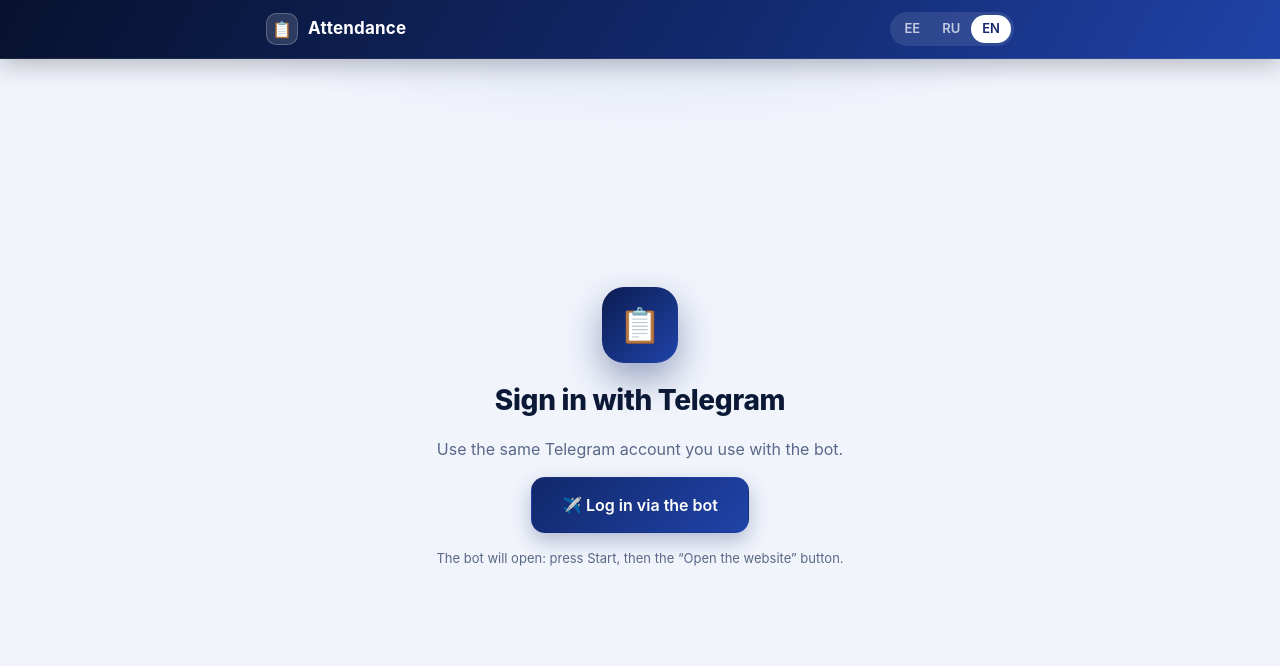
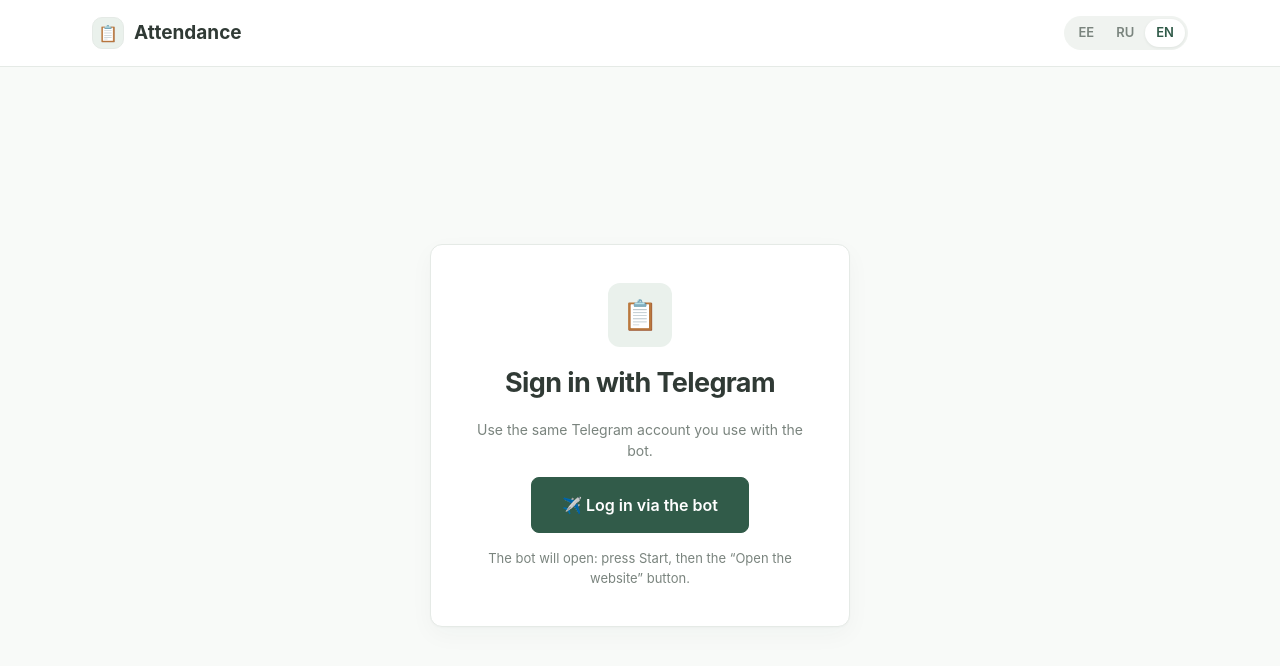
Before and after one commit to siuzannanevar/Attendance-app, a Next.js app: page / in a window 1280 px wide. Shown: the top 666 px of the page. Built offline with nearby package versions, Linux system fonts and the light colour scheme; no server answers.

Commit message:
changed css

```diff
--- a/src/app/globals.css
+++ b/src/app/globals.css
@@ -308,3 +308,173 @@
   .td-day { font-size: 19px; }
   .form-row { grid-template-columns: 1fr; }
 }
+
+
+/* =========================================================
+   LOVABLE-INSPIRED UI LAYER
+   Visual styles only: existing React/Next.js logic is untouched.
+   ========================================================= */
+:root {
+  --bg: #f8faf8;
+  --card: #ffffff;
+  --text: #303a35;
+  --muted: #7a847e;
+  --border: #e5eae6;
+  --primary: #315b49;
+  --primary-2: #416f5b;
+  --primary-soft: #eaf1ec;
+  --accent-text: #315b49;
+  --accent-bg: #eaf1ec;
+  --green: #356a50;
+  --green-bg: #e9f3ec;
+  --red: #a94338;
+  --red-bg: #faecea;
+  --amber: #8b6a2d;
+  --amber-bg: #f8f1df;
+  --gray-bg: #f0f3f0;
+  --shadow: 0 1px 2px rgba(35, 55, 43, 0.025), 0 8px 24px rgba(35, 55, 43, 0.035);
+}
+
+body {
+  background: var(--bg);
+  background-image: none;
+  color: var(--text);
+  font-family: "Manrope", Inter, -apple-system, BlinkMacSystemFont, "Segoe UI", Roboto, Arial, sans-serif;
+  font-size: 14px;
+  letter-spacing: 0;
+}
+
+.topbar {
+  background: rgba(255, 255, 255, 0.96);
+  color: var(--text);
+  border-bottom: 1px solid var(--border);
+  box-shadow: none;
+}
+.topbar-inner {
+  max-width: 1160px;
+  padding: 16px 32px;
+}
+.brand { color: var(--text); font-size: 19px; letter-spacing: 0; }
+.brand-icon {
+  background: var(--primary-soft);
+  border: 1px solid var(--border);
+  color: var(--primary);
+}
+.user { color: var(--text); }
+.topbar .btn-ghost { color: var(--muted); }
+.topbar .btn-ghost:hover { background: var(--gray-bg); }
+.lang { background: var(--gray-bg); }
+.lang-item { color: var(--muted); }
+.lang-item.active { background: #fff; color: var(--primary); box-shadow: 0 1px 3px rgba(30, 50, 38, 0.08); }
+
+.container {
+  max-width: 1080px;
+  padding: 38px 32px 64px;
+}
+.page-title {
+  font-size: clamp(25px, 3vw, 36px);
+  font-weight: 650;
+  letter-spacing: -0.8px;
+  margin-bottom: 28px;
+}
+.section { margin-top: 36px; }
+.section-title {
+  font-size: 11px;
+  letter-spacing: 1.3px;
+  color: var(--muted);
+}
+.card {
+  border-radius: 10px;
+  border-color: var(--border);
+  box-shadow: var(--shadow);
+  padding: 20px;
+}
+.list { gap: 14px; }
+.card-link { transition: border-color .15s ease, transform .15s ease; }
+.card-link:hover {
+  border-color: #cbd9cf;
+  box-shadow: 0 8px 24px rgba(35, 55, 43, 0.06);
+}
+.avatar {
+  background: var(--primary-soft);
+  color: var(--primary);
+  box-shadow: none;
+  border-radius: 50%;
+}
+.avatar-sm { background: var(--primary-soft); color: var(--primary); }
+.chev { font-size: 23px; color: #a0aaa3; }
+
+.btn {
+  border-radius: 7px;
+  border-color: var(--border);
+  box-shadow: none;
+  font-weight: 600;
+  transition: background .15s ease, border-color .15s ease, transform .06s ease;
+}
+.btn:hover { background: var(--gray-bg); }
+.btn-primary {
+  background: var(--primary);
+  border-color: var(--primary);
+  color: #fff;
+  box-shadow: none;
+}
+.btn-primary:hover { background: var(--primary-2); filter: none; }
+.btn-lg { border-radius: 8px; }
+
+.badge { border-radius: 5px; }
+.badge-admin { background: #f7f0df; color: #866b32; }
+.chip { border-radius: 5px; }
+.training-date {
+  background: var(--primary);
+  border-radius: 8px;
+  box-shadow: none;
+}
+.training {
+  gap: 18px;
+}
+.training-time { font-size: 21px; }
+.progress { background: var(--gray-bg); }
+.progress-bar { background: var(--primary); }
+.name-tag { border-radius: 5px; background: var(--primary-soft); }
+.pill { background: var(--primary); border-radius: 5px; }
+.notice { border-radius: 7px; }
+.form-row { gap: 14px; }
+.field input[type="text"],
+.field input[type="date"],
+.field input[type="time"],
+.field input[type="number"] {
+  background: #fff;
+  border-radius: 7px;
+  border-color: var(--border);
+}
+.field input:focus { outline-color: #7c9c89; }
+
+.auth {
+  min-height: calc(100vh - 62px);
+  padding: 32px 18px;
+}
+.auth-card {
+  max-width: 420px;
+  padding: 38px;
+  border: 1px solid var(--border);
+  border-radius: 12px;
+  background: var(--card);
+  box-shadow: var(--shadow);
+}
+.auth-icon {
+  width: 64px;
+  height: 64px;
+  border-radius: 12px;
+  background: var(--primary-soft);
+  color: var(--primary);
+  box-shadow: none;
+  font-size: 29px;
+}
+.auth-card h1 { font-size: 27px; font-weight: 650; letter-spacing: -0.6px; }
+
+@media (max-width: 640px) {
+  .topbar-inner { padding: 12px 16px; }
+  .container { padding: 26px 16px 48px; }
+  .card { padding: 16px; }
+  .auth-card { padding: 26px 20px; }
+}
```
